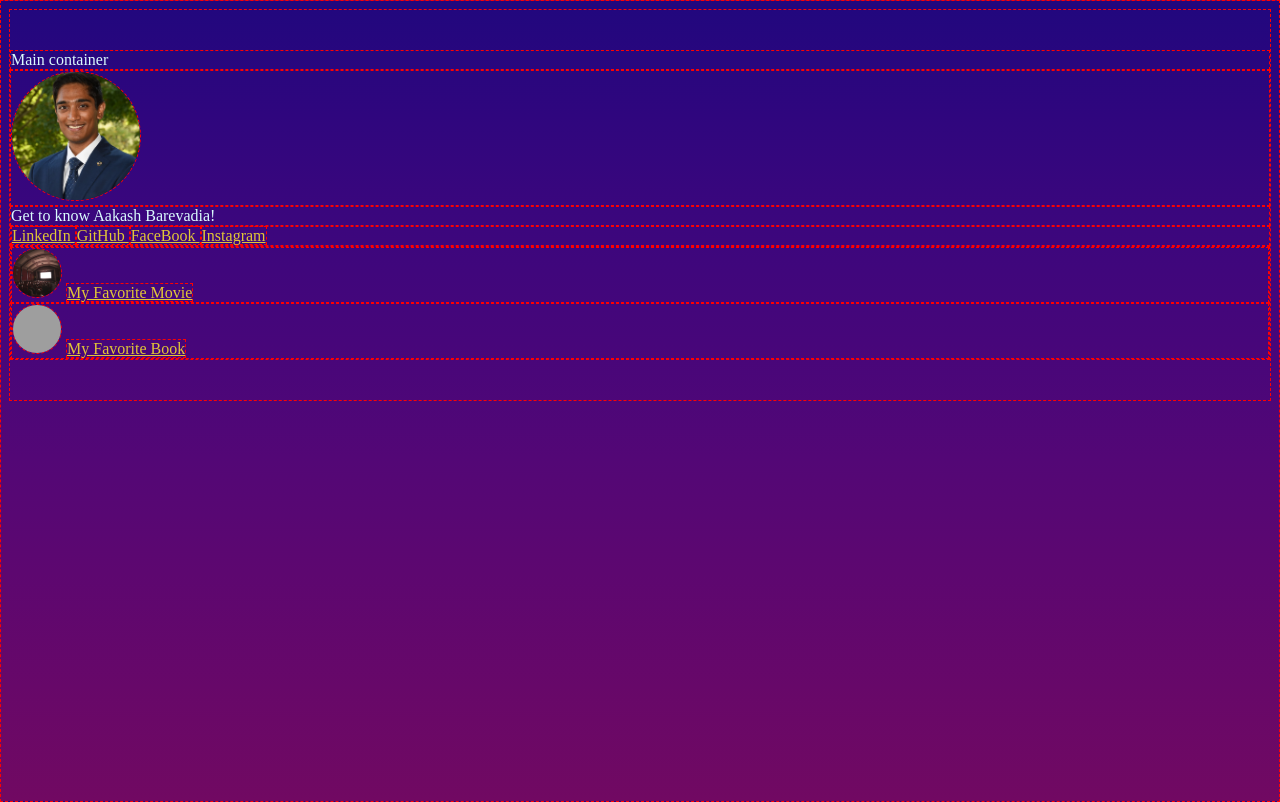
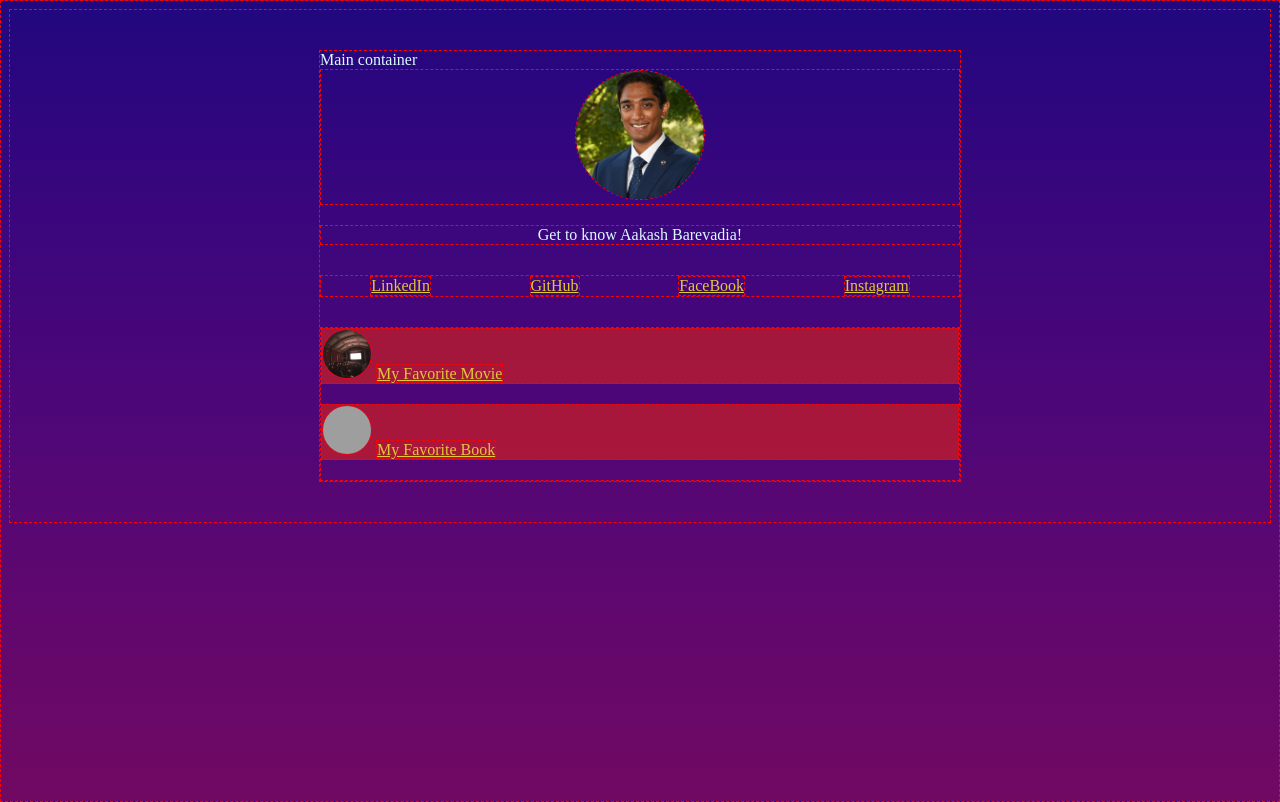
Before and after one commit to AakashB-Sky/link-in-bio, a plain HTML site: page index.html in a window 1280 px wide. Drawn offline with Linux system fonts and the light colour scheme; grey boxes are pictures that could not be loaded.

Commit message:
more formatting

```diff
--- a/css/styles.css
+++ b/css/styles.css
@@ -18,6 +18,11 @@ a {
   color: rgba(226, 199, 54, 1);
 }
 
+.main-container {
+  max-width: 640px;
+  margin: auto;
+}
+
 .avatar-image {
   width: 128px;
   height: 128px;
@@ -31,3 +36,24 @@ a {
   border-radius: 48px;
   object-fit: cover;
 }
+
+.image-row {
+  margin-bottom: 20px;
+  text-align: center;
+}
+
+.name-row {
+  margin-bottom: 30px;
+  text-align: center;
+}
+
+.social-icons-row {
+  margin-bottom: 30px;
+  display: flex;
+  justify-content: space-around;
+}
+
+.item {
+  background-color: rgba(255, 40, 0, 0.5);
+  margin-bottom: 20px;
+}
--- a/index.html
+++ b/index.html
@@ -3,22 +3,23 @@
 
   <head>
     <meta charset="UTF-8"> <!--this tag expands which characters we can use in our HTML document (other languages, emojis, etc.)-->
+    <meta name="viewport" content="width=device-width, initial-scale=1.0"> <!-- makes web page work correctly on phones -->
     <title>Meet Aakash!</title>
     <link href="css/styles.css" rel="stylesheet">
   </head>
 
   <body>
-    <div class="main-container">Main container</div> <!--contains all of the page's content-->
+    <div class="main-container">Main container <!--contains all of the page's content-->
 
-    <div class="image-row">
+    <div class="image-row"> <!--headshot-->
       <img class="avatar-image" src="images/aakash-headshot.jpg" alt="Headshot of Aakash Barevadia">
     </div>
 
-    <div class="name-row">
+    <div class="name-row"> <!--name-->
       Get to know Aakash Barevadia!
     </div>
 
-    <div class="social-icons-row">
+    <div class="social-icons-row"> <!--social media-->
       <a href="https://www.linkedin.com/in/aakashbarevadia/" target="_blank">
         LinkedIn
       </a>
@@ -31,7 +32,7 @@
       <a href="https://www.instagram.com/a_a_kash/" target="_blank">
         Instagram
       </a>
-    </div>
+    </div> <!--close social media-->
 
     <div class="links-row">
       <div class="item"> <!--Favorite Movie-->
@@ -39,13 +40,14 @@
         <a href="https://www.rottentomatoes.com/m/searching_2018" target="_blank">
           My Favorite Movie
         </a>
-      </div> <!--Favorite Movie-->
-      <div> <!--Favorite Book-->
+      </div> <!--close favorite movie-->
+      <div class="item"> <!--Favorite Book-->
         <img class="thumbnail" src="/images/book-icon.jpg" alt="Book icon">
         <a href="https://www.goodreads.com/book/show/7126.The_Count_of_Monte_Cristo" target="_blank">
           My Favorite Book
         </a>
-    </div><!--Favorite Book-->
+    </div> <!--Close favorite book-->
+  </div> <!--Close main container-->
 
   </body>
 </html>
```
